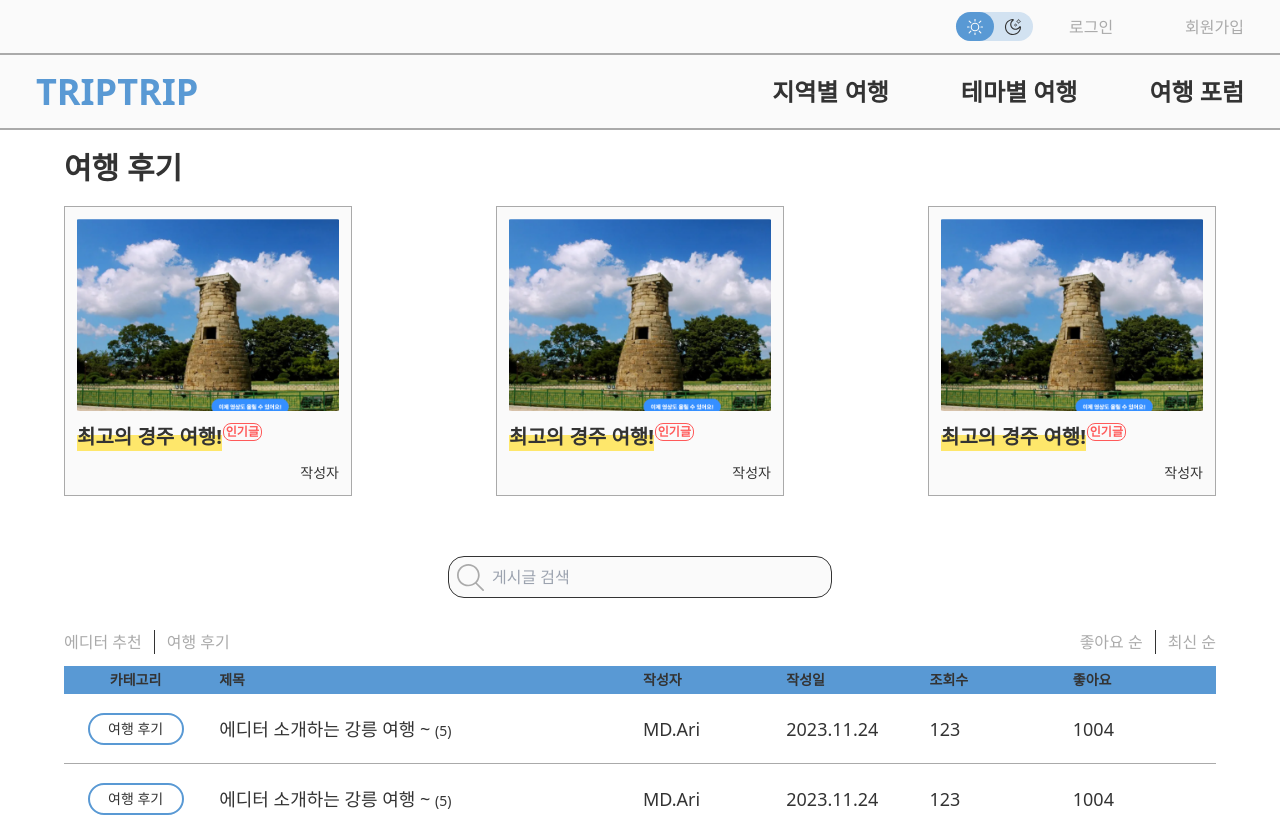
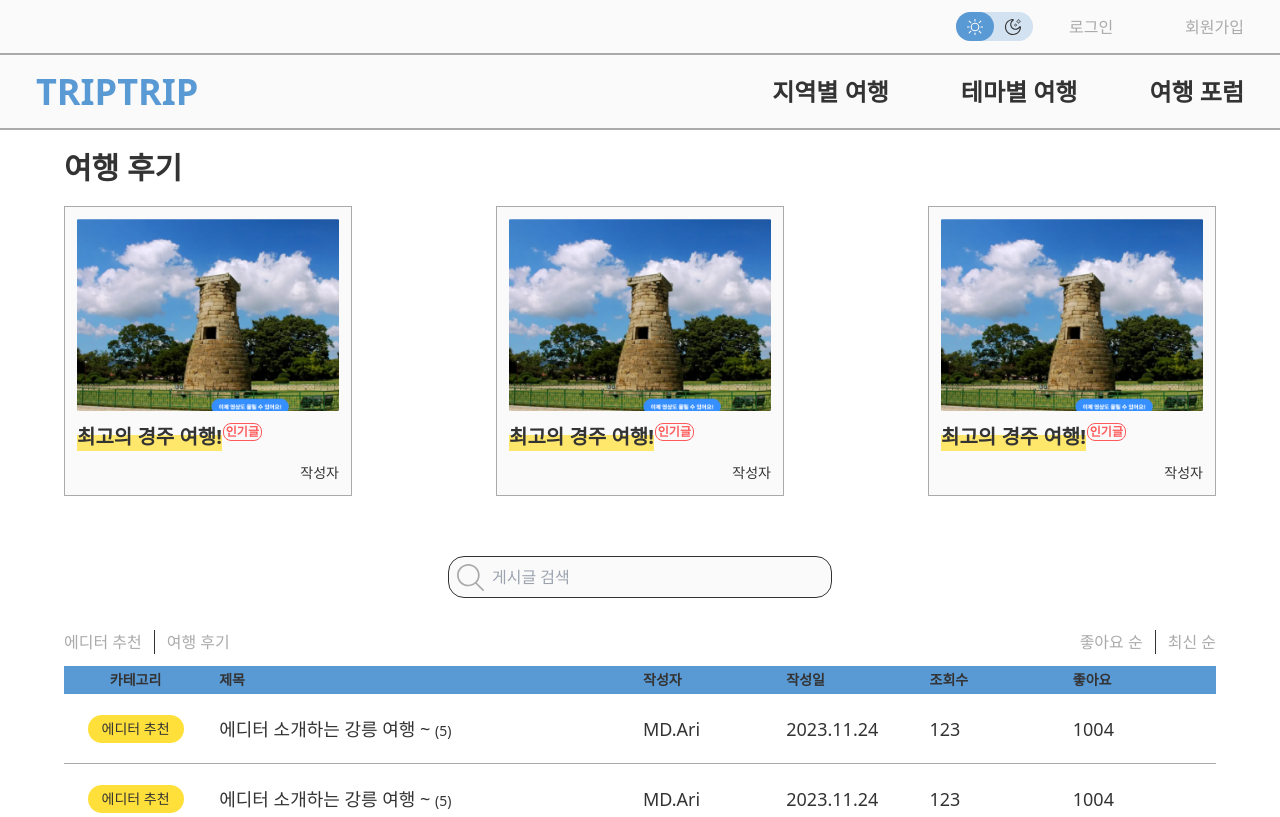
Before and after one commit to TRIP-Side-Project/frontend, a React (Vite) app: page / in a window 1280 px wide. Shown: the top 817 px of the page. Built offline with nearby package versions, Linux system fonts and the light colour scheme.

Commit message:
Style: 카테고리 컴포넌트 별도로 생성

```diff
--- /dev/null
+++ b/src/common/category/Category.tsx
@@ -0,0 +1,21 @@
+interface categoryTypes {
+	isEditor: "editor" | "user";
+}
+
+const Category = ({ isEditor }: categoryTypes) => {
+	return (
+		<div className="">
+			{isEditor === "editor" ? (
+				<div className="w-24 px-3 py-1 text-sm text-center rounded-2xl bg-SPECIAL_COLOR">
+					에디터 추천
+				</div>
+			) : (
+				<div className="w-24 px-3 py-1 text-sm text-center border-2 rounded-2xl border-MAIN_COLOR">
+					여행 후기
+				</div>
+			)}
+		</div>
+	);
+};
+
+export default Category;
--- a/src/components/forumItems/ForumItem.tsx
+++ b/src/components/forumItems/ForumItem.tsx
@@ -1,27 +1,16 @@
-// import Editor from "@/assets/svg/Editor";
-import { useState } from "react";
+import Category from "@/common/category/Category";
 
 const ForumItem = () => {
 	const propsBg = "BAISC_WHITE";
 	const itemWrapper = `w-full whitespace-nowrap h-[70px] py-3 items-center flex flex-row
 	justify-between text-lg font-base text-BASIC_BLACK border-b border-LIGHT_GRAY_COLOR bg-${propsBg}
 	hover:font-bold hover:cursor-pointer`;
-	const [isEditor] = useState("user");
-	//bg-LINE_POINT_COLOR
-	//bg-BASIC_WHITE
+	const isEditor = "editor";
 
 	return (
 		<div className={itemWrapper}>
 			<div className="grid place-items-center basis-1/6 bg-text-POINT_COLOR">
-				{isEditor === "editor" ? (
-					<div className="w-24 px-3 py-1 text-sm text-center rounded-2xl bg-SPECIAL_COLOR">
-						에디터 추천
-					</div>
-				) : (
-					<div className="w-24 px-3 py-1 text-sm text-center border-2 rounded-2xl border-MAIN_COLOR">
-						여행 후기
-					</div>
-				)}
+				<Category isEditor={isEditor} />
 			</div>
 			<div className="px-3 basis-3/6">
 				에디터 소개하는 강릉 여행 ~ <span className="text-sm">(5)</span>
--- a/src/pages/DetailForum.tsx
+++ b/src/pages/DetailForum.tsx
@@ -1,13 +1,12 @@
 import Heart from "@/assets/svg/Heart";
+import Category from "@/common/category/Category";
 import Comment from "@/components/comment/Comment";
 
 const DetailForum = () => {
 	return (
 		<div className="flex flex-col min-w-[1200px] max-w-[1200px] text-BASIC_BLACK mb-20">
 			<div className="flex flex-row justify-between py-2 mt-20 border-b border-BASIC_BLACK">
-				<button className="px-3 py-1 text-sm bg-red-400 rounded-full">
-					에디터 추천
-				</button>
+				<Category isEditor={"editor"} />
 
 				<div className="flex flex-row divide-x divide-LIGHT_GRAY_COLOR">
 					<p className="px-5">MD.Ari</p>
```
